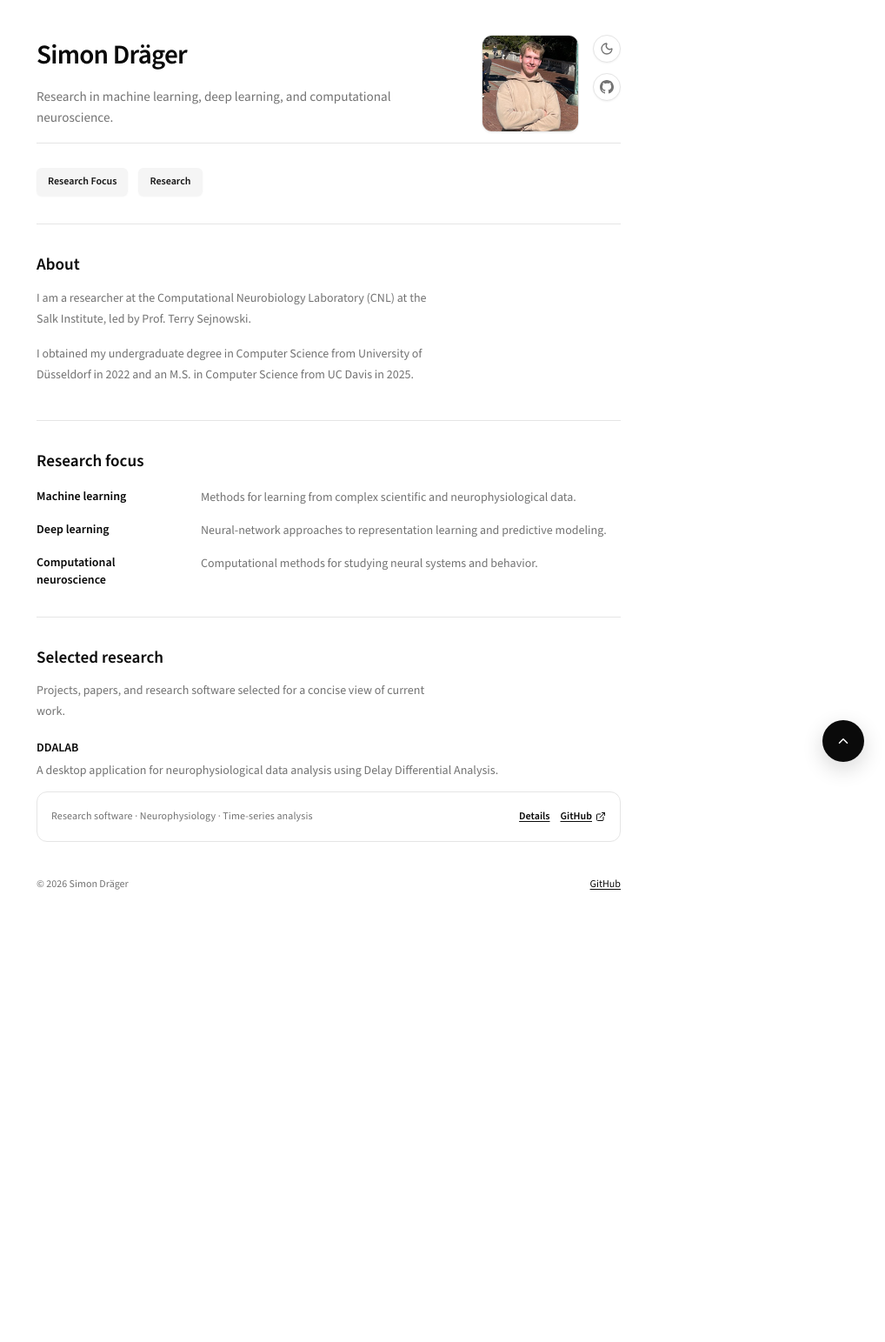
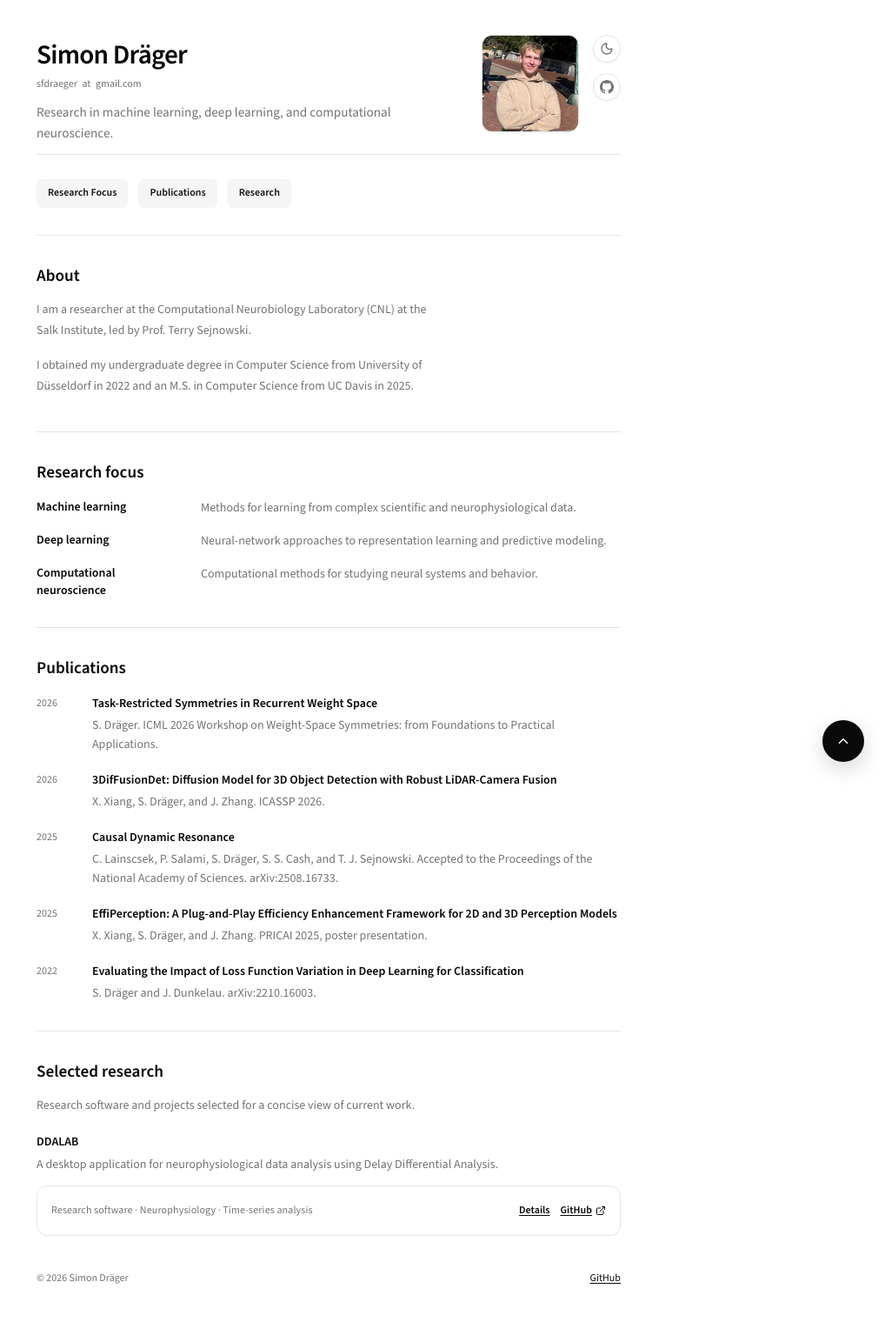
Before and after one commit to sdraeger/sdraeger.github.io, a Jekyll site: the page built from _pages/about.md, in a window 1280 px wide. Shown: the whole page at 87% size, without its empty margins (262-1280 px from the left). Built offline with Jekyll 4.4.1, drawn with Linux system fonts in a browser that asks for light colours; before the commit the page ends 1090 px from its top, so only the background shows below that.

Commit message:
Add contact email and publications section

```diff
--- a/_data/profile.yml
+++ b/_data/profile.yml
@@ -2,6 +2,11 @@ name: Simon Dräger
 intro: Research in machine learning, deep learning, and computational neuroscience.
 photo: /assets/img/profile_pic.jpeg
 photo_alt: Portrait of Simon Dräger
+
+email_parts:
+  local: sfdraeger
+  provider: gmail
+  tld: com
 
 # Add an address to enable the Copy email button.
 email: ""
--- /dev/null
+++ b/_data/publications.yml
@@ -0,0 +1,25 @@
+# Keep entries in descending chronological order; the homepage preserves this order.
+- year: 2026
+  title: Task-Restricted Symmetries in Recurrent Weight Space
+  authors: S. Dräger
+  venue: "ICML 2026 Workshop on Weight-Space Symmetries: from Foundations to Practical Applications."
+
+- year: 2026
+  title: "3DifFusionDet: Diffusion Model for 3D Object Detection with Robust LiDAR-Camera Fusion"
+  authors: X. Xiang, S. Dräger, and J. Zhang
+  venue: ICASSP 2026.
+
+- year: 2025
+  title: Causal Dynamic Resonance
+  authors: C. Lainscsek, P. Salami, S. Dräger, S. S. Cash, and T. J. Sejnowski
+  venue: "Accepted to the Proceedings of the National Academy of Sciences. arXiv:2508.16733."
+
+- year: 2025
+  title: "EffiPerception: A Plug-and-Play Efficiency Enhancement Framework for 2D and 3D Perception Models"
+  authors: X. Xiang, S. Dräger, and J. Zhang
+  venue: PRICAI 2025, poster presentation.
+
+- year: 2022
+  title: Evaluating the Impact of Loss Function Variation in Deep Learning for Classification
+  authors: S. Dräger and J. Dunkelau
+  venue: "arXiv:2210.16003."
--- a/_layouts/portfolio.html
+++ b/_layouts/portfolio.html
@@ -6,12 +6,20 @@
   <body>
     {% assign profile = site.data.profile %}
     {% assign projects = site.projects | where: "featured", true | sort: "order" %}
+    {% assign publications = site.data.publications %}
     <a class="skip-link" href="#main-content">Skip to content</a>
     <main class="site-main" id="main-content">
       <div class="site-container">
         <header class="site-header">
           <div class="intro-copy">
             <h1>{{ profile.name }}</h1>
+            {% if profile.email_parts %}
+              <address class="profile-email" aria-label="Email address">
+                <span>{{ profile.email_parts.local }}</span>
+                <span>at</span>
+                <span class="profile-email-domain"><span>{{ profile.email_parts.provider }}</span><span>.</span><span>{{ profile.email_parts.tld }}</span></span>
+              </address>
+            {% endif %}
             <p>{{ profile.intro }}</p>
           </div>
           <img class="profile-portrait" src="{{ profile.photo | relative_url }}" alt="{{ profile.photo_alt }}" width="400" height="400" fetchpriority="high">
@@ -37,6 +45,7 @@
               </button>
             {% endif %}
             <a class="button button-secondary" href="#focus">Research Focus</a>
+            {% if publications.size > 0 %}<a class="button button-secondary" href="#publications">Publications</a>{% endif %}
             {% if projects.size > 0 %}<a class="button button-secondary" href="#research">Research</a>{% endif %}
           </div>
           {% if profile.cv_url and profile.cv_url != empty %}
@@ -69,11 +78,29 @@
           </div>
         </section>
 
+        {% if publications.size > 0 %}
+          <hr class="divider">
+          <section class="section-stack" id="publications" aria-labelledby="publications-heading">
+            <h2 id="publications-heading">Publications</h2>
+            <div class="publication-list">
+              {% for publication in publications %}
+                <article class="publication-entry">
+                  <time datetime="{{ publication.year }}">{{ publication.year }}</time>
+                  <div class="publication-copy">
+                    <h3>{{ publication.title }}</h3>
+                    <p>{{ publication.authors }}. {{ publication.venue }}</p>
+                  </div>
+                </article>
+              {% endfor %}
+            </div>
+          </section>
+        {% endif %}
+
         {% if projects.size > 0 %}
           <hr class="divider">
           <section class="section-stack" id="research" aria-labelledby="research-heading">
             <h2 id="research-heading">Selected research</h2>
-            <p class="section-copy">Projects, papers, and research software selected for a concise view of current work.</p>
+            <p class="section-copy">Research software and projects selected for a concise view of current work.</p>
             <div class="project-list">
               {% for project in projects %}
                 {% include project-card.html project=project %}
--- a/assets/css/portfolio.css
+++ b/assets/css/portfolio.css
@@ -213,6 +213,21 @@ h3 {
   line-height: 20px;
 }
 
+.profile-email {
+  display: flex;
+  flex-wrap: wrap;
+  gap: 0 0.35rem;
+  margin-top: 2px;
+  color: var(--muted-foreground);
+  font-size: 12px;
+  font-style: normal;
+  line-height: 16px;
+}
+
+.profile-email-domain {
+  white-space: nowrap;
+}
+
 .intro-copy > p {
   max-width: 36rem;
   margin-top: 12px;
@@ -397,6 +412,35 @@ h3 {
 }
 
 .focus-item p {
+  color: var(--muted-foreground);
+  font-size: 14px;
+  line-height: 22px;
+}
+
+.publication-list {
+  display: grid;
+  gap: 20px;
+  margin-top: 16px;
+}
+
+.publication-entry {
+  display: grid;
+  grid-template-columns: 44px minmax(0, 1fr);
+  gap: 20px;
+}
+
+.publication-entry time {
+  color: var(--muted-foreground);
+  font-size: 12px;
+  line-height: 20px;
+}
+
+.publication-copy {
+  display: grid;
+  gap: 4px;
+}
+
+.publication-copy p {
   color: var(--muted-foreground);
   font-size: 14px;
   line-height: 22px;
@@ -663,6 +707,11 @@ h3 {
     gap: 4px;
   }
 
+  .publication-entry {
+    grid-template-columns: 1fr;
+    gap: 2px;
+  }
+
   .project-panel,
   .site-footer {
     align-items: flex-start;
```
